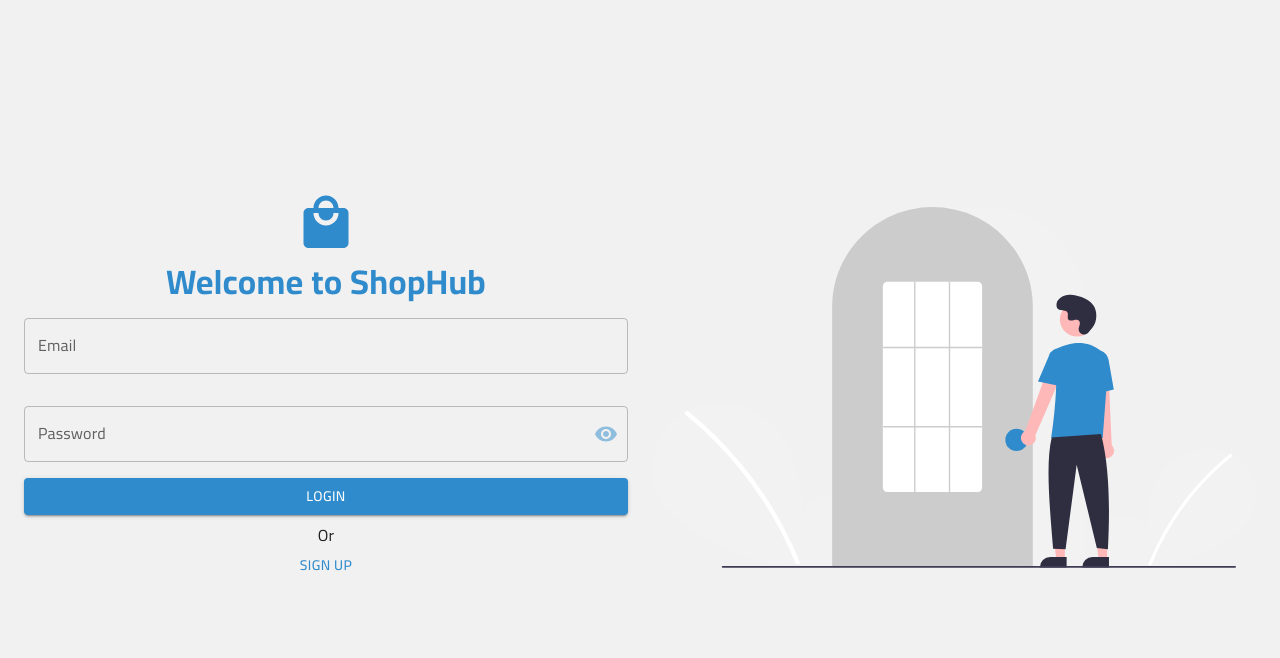
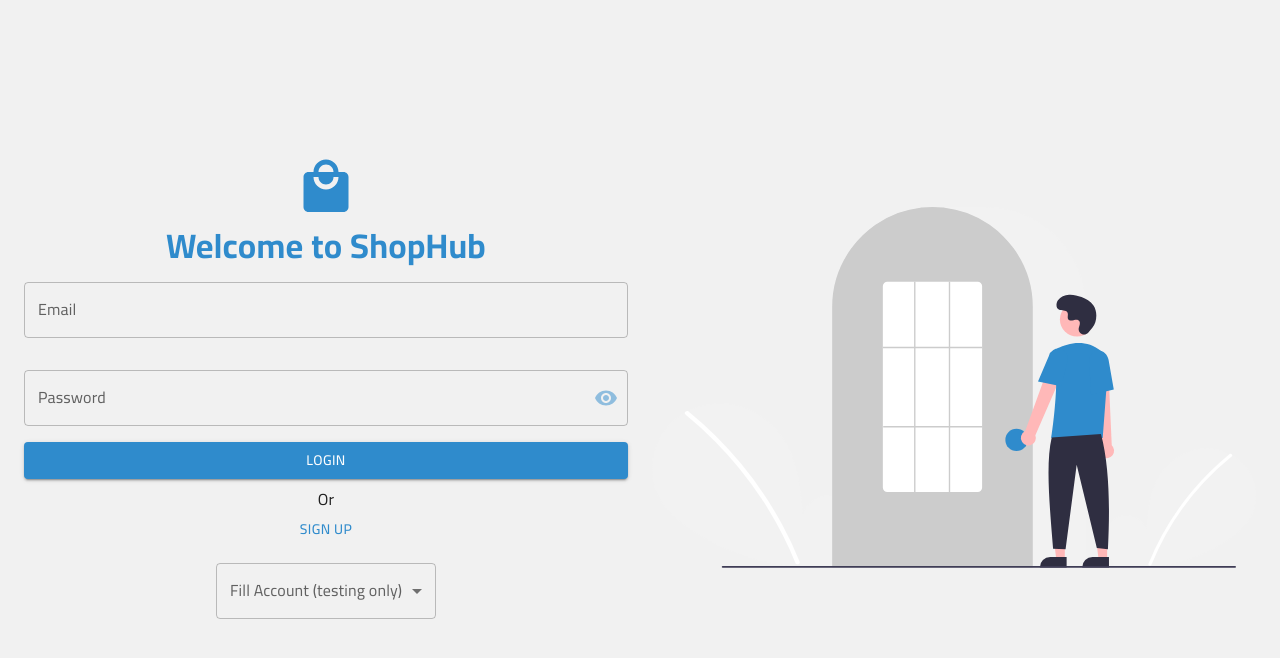
Before and after one commit to MostafaKeshk/ecommerce-dashboard, a React (Create React App) app: page / in a window 1280 px wide. Shown: the top 658 px of the page. Built offline with nearby package versions, Linux system fonts and the light colour scheme.

Commit message:
style changes

```diff
--- a/src/containers/useLoginContainer.tsx
+++ b/src/containers/useLoginContainer.tsx
@@ -5,11 +5,19 @@ import useCallApi from "../hooks/useCallApi";
 import loginSchema from "../validations/auth/login";
 import paths from "../routes/paths";
 import { useNavigate } from "react-router-dom";
+import { useState } from "react";
+import { userTypes } from "../utils/constants";
 
 const useLoginContainer = () => {
   const { callApi, loading } = useCallApi();
   const { handleLogin } = useAuth();
   const navigate = useNavigate();
+
+  const [filledValue, setFilledValue] = useState("");
+  const [initialValues, setInitialValues] = useState({
+    email: "",
+    password: "",
+  });
 
   const handleSubmit = (values: any) => {
     callApi(LoginApi.login(values), (response: any) => {
@@ -18,10 +26,8 @@ const useLoginContainer = () => {
   };
 
   const formik: any = useFormik({
-    initialValues: {
-      email: "",
-      password: "",
-    },
+    initialValues,
+    enableReinitialize: true,
     validationSchema: loginSchema,
     onSubmit: (values: any) => handleSubmit(values),
   });
@@ -30,7 +36,27 @@ const useLoginContainer = () => {
     navigate(paths.signup);
   };
 
-  return { formik, loading, handleNavigateSignUp };
+  const handleFill = (e: any) => {
+    const v = e.target.value;
+    setFilledValue(v);
+    if (v === userTypes.shop) {
+      setInitialValues({
+        email: "shop@gmail.com",
+        password: "123456",
+      });
+      return;
+    }
+
+    if (v === userTypes.superAdmin) {
+      setInitialValues({
+        email: "super_admin@gmail.com",
+        password: "123456",
+      });
+      return;
+    }
+  };
+
+  return { formik, loading, handleNavigateSignUp, handleFill, filledValue };
 };
 
 export default useLoginContainer;
--- a/src/pages/Login.tsx
+++ b/src/pages/Login.tsx
@@ -3,15 +3,27 @@ import FormikInput from "../components/form/FormikInput";
 import AlertMessage from "../components/general/AlertMessage";
 import useLoginContainer from "../containers/useLoginContainer";
 import { useAlert } from "../contexts/AlertContext";
-import { Box, Button, Container, Grid, Typography } from "@mui/material";
+import {
+  Box,
+  Button,
+  Container,
+  FormControl,
+  Grid,
+  InputLabel,
+  MenuItem,
+  Select,
+  Typography,
+} from "@mui/material";
 import LocalMallIcon from "@mui/icons-material/LocalMall";
 import FormikPassword from "../components/form/FormikPassword";
 import LoginSvg from "../assets/svg/Login";
+import { userTypes } from "../utils/constants";
 
 const Login = () => {
   const { value, msg, setValue, error } = useAlert();
 
-  const { formik, loading, handleNavigateSignUp } = useLoginContainer();
+  const { formik, loading, handleNavigateSignUp, handleFill, filledValue } =
+    useLoginContainer();
   return (
     <Container maxWidth="xl">
       <Grid container spacing={3}>
@@ -78,6 +90,20 @@ const Login = () => {
               >
                 <Typography sx={{ mt: 1 }}>Or</Typography>
                 <Button onClick={handleNavigateSignUp}>Sign Up</Button>
+
+                <FormControl sx={{ mt: 2, minWidth: 220 }}>
+                  <InputLabel>Fill Account (testing only)</InputLabel>
+                  <Select
+                    label="Fill Account (testing only)"
+                    onChange={handleFill}
+                    value={filledValue}
+                  >
+                    <MenuItem value={userTypes.shop}>Shop</MenuItem>
+                    <MenuItem value={userTypes.superAdmin}>
+                      Super Admin
+                    </MenuItem>
+                  </Select>
+                </FormControl>
               </Box>
             </Box>
           </Box>
@@ -87,7 +113,7 @@ const Login = () => {
           xs={12}
           lg={6}
           sx={{
-            display: "flex",
+            display: { xs: "none", lg: "flex" },
             height: "100vh",
             flexDirection: "column",
             justifyContent: "center",
--- a/src/utils/constants.ts
+++ b/src/utils/constants.ts
@@ -1,3 +1,8 @@
+export const userTypes = {
+  shop: "shop",
+  superAdmin: "superAdmin",
+};
+
 export const categories = {
   tShirt: "tShirts",
   jeans: "jeans",
```
